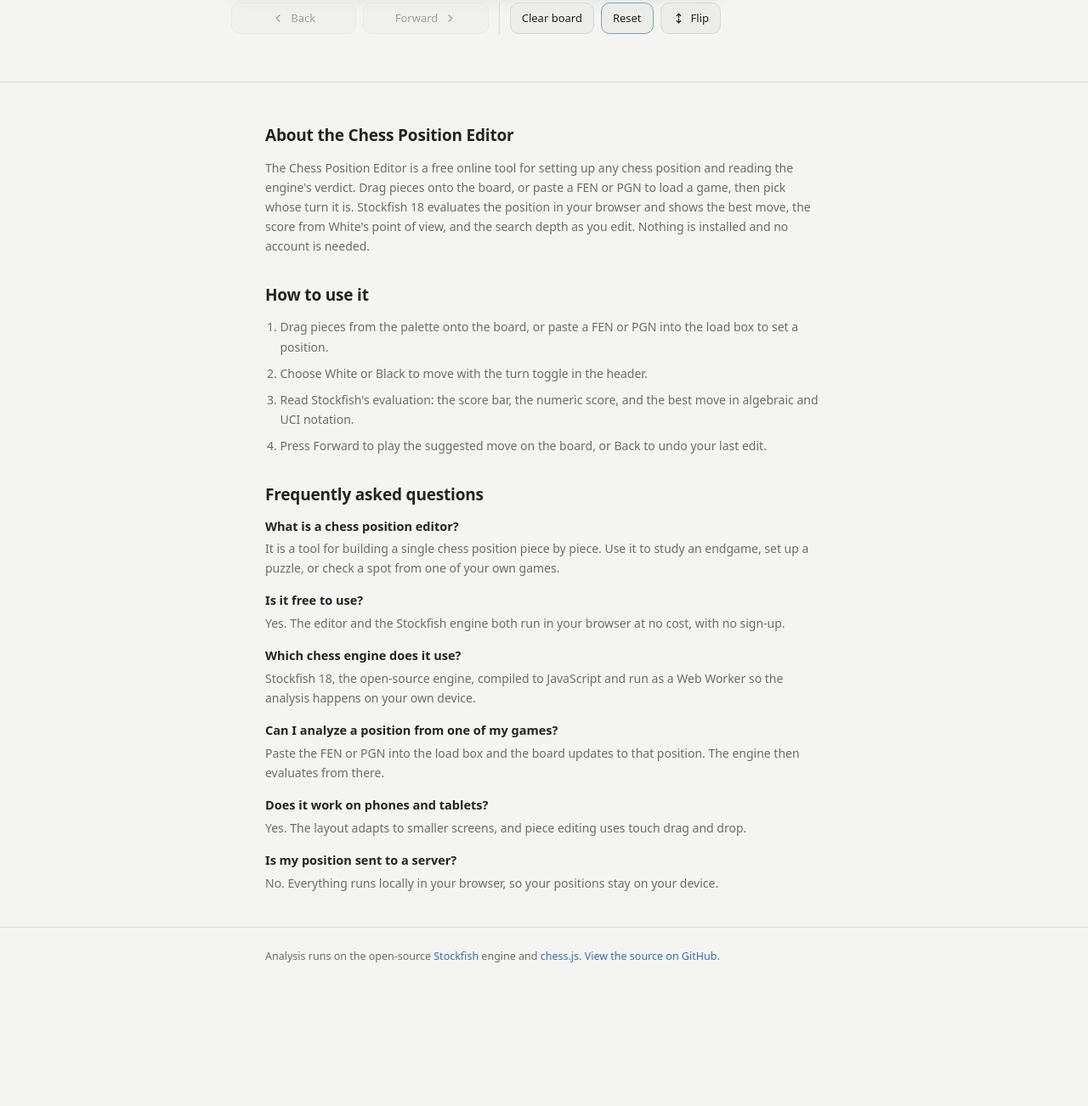
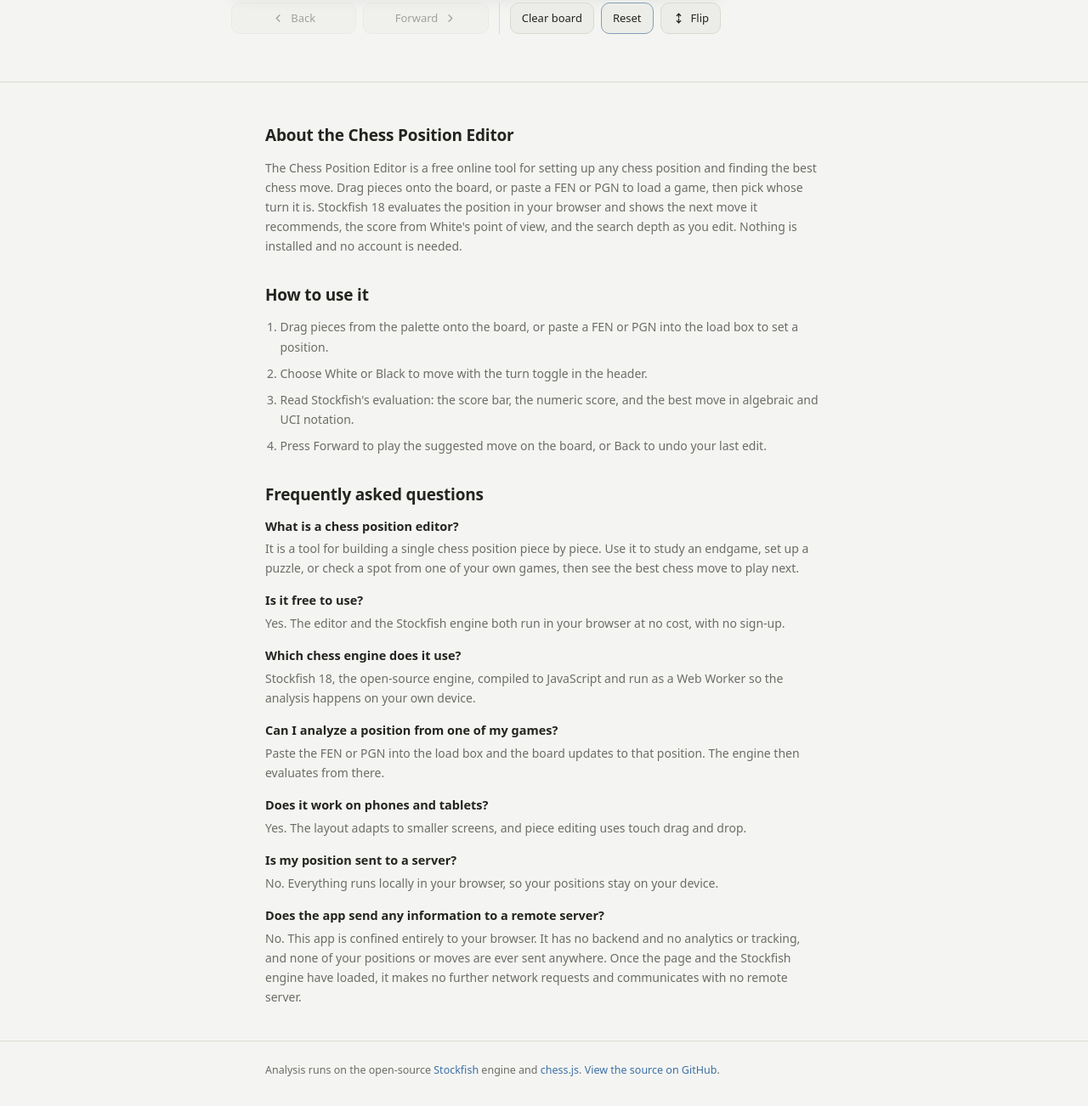
Before and after one commit to Zabedz/chess-editor, a website built with Vite: page index.html in a window 1280 px wide. Shown: the part 669-1971 px from the top of the page at 85% size. Before the commit the page ends 1837 px from the top, so only its background shows below. Built offline with nearby package versions, Linux system fonts and the light colour scheme; files whose address does not match are found by name.

Commit message:
Add next-move keywords and a no-server FAQ entry
- Weave "best chess move" and "next move" into the intro and FAQ
- Add an FAQ answer stating the app runs client-side with no server calls

```diff
--- a/index.html
+++ b/index.html
@@ -87,7 +87,7 @@
             "name": "What is a chess position editor?",
             "acceptedAnswer": {
               "@type": "Answer",
-              "text": "It is a tool for building a single chess position piece by piece. Use it to study an endgame, set up a puzzle, or check a spot from one of your own games."
+              "text": "It is a tool for building a single chess position piece by piece. Use it to study an endgame, set up a puzzle, or check a spot from one of your own games, then see the best chess move to play next."
             }
           },
           {
@@ -129,6 +129,14 @@
               "@type": "Answer",
               "text": "No. Everything runs locally in your browser, so your positions stay on your device."
             }
+          },
+          {
+            "@type": "Question",
+            "name": "Does the app send any information to a remote server?",
+            "acceptedAnswer": {
+              "@type": "Answer",
+              "text": "No. This app is confined entirely to your browser. It has no backend and no analytics or tracking, and none of your positions or moves are ever sent anywhere. Once the page and the Stockfish engine have loaded, it makes no further network requests and communicates with no remote server."
+            }
           }
         ]
       }
@@ -143,10 +151,10 @@
           <h2 id="about-heading">About the Chess Position Editor</h2>
           <p>
             The Chess Position Editor is a free online tool for setting up any chess position and
-            reading the engine's verdict. Drag pieces onto the board, or paste a FEN or PGN to load a
+            finding the best chess move. Drag pieces onto the board, or paste a FEN or PGN to load a
             game, then pick whose turn it is. Stockfish 18 evaluates the position in your browser and
-            shows the best move, the score from White's point of view, and the search depth as you
-            edit. Nothing is installed and no account is needed.
+            shows the next move it recommends, the score from White's point of view, and the search
+            depth as you edit. Nothing is installed and no account is needed.
           </p>
         </section>
 
@@ -166,7 +174,8 @@
             <h3>What is a chess position editor?</h3>
             <p>
               It is a tool for building a single chess position piece by piece. Use it to study an
-              endgame, set up a puzzle, or check a spot from one of your own games.
+              endgame, set up a puzzle, or check a spot from one of your own games, then see the best
+              chess move to play next.
             </p>
 
             <h3>Is it free to use?</h3>
@@ -189,6 +198,14 @@
 
             <h3>Is my position sent to a server?</h3>
             <p>No. Everything runs locally in your browser, so your positions stay on your device.</p>
+
+            <h3>Does the app send any information to a remote server?</h3>
+            <p>
+              No. This app is confined entirely to your browser. It has no backend and no analytics
+              or tracking, and none of your positions or moves are ever sent anywhere. Once the page
+              and the Stockfish engine have loaded, it makes no further network requests and
+              communicates with no remote server.
+            </p>
           </div>
         </section>
       </div>
```
